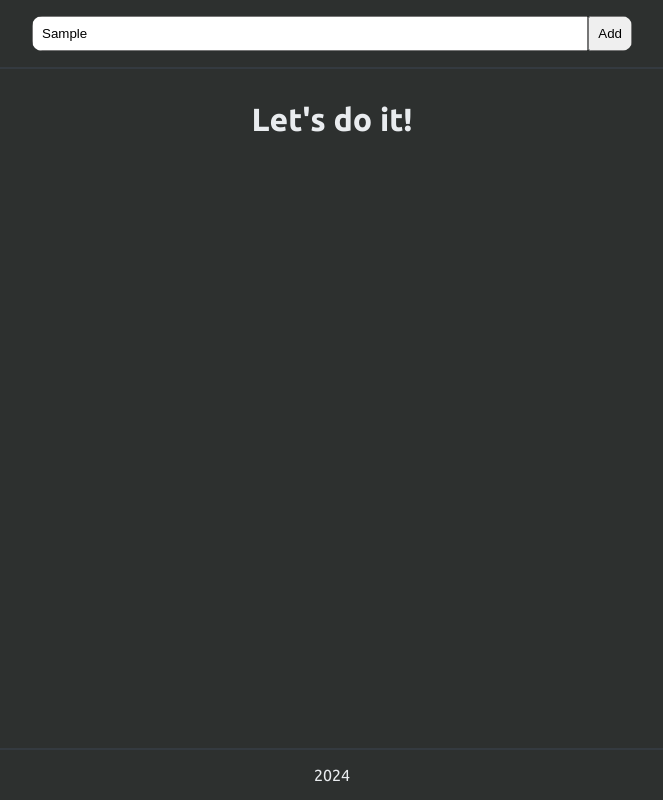
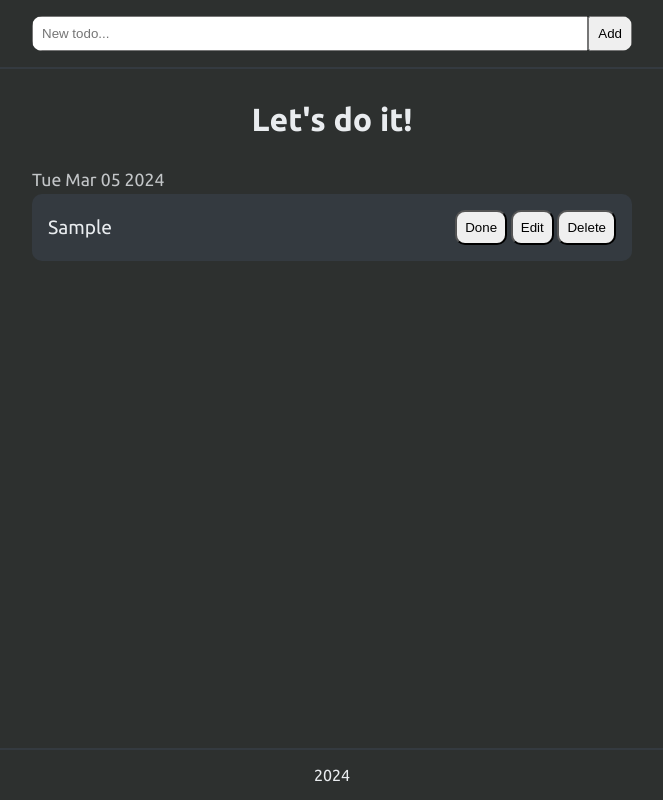
Before and after one commit to AlexBeskrovniy/idb-todo, a website: page static/index.html in a window 1280 px wide. Both pictures are taken after typing "Sample" into the empty fields and a click on the button "Add". Shown: the whole page, without its empty margins (308-971 px from the left). Drawn offline with Linux system fonts and the light colour scheme.

Commit message:
Content simple rerender on db update

```diff
--- a/static/css/style.css
+++ b/static/css/style.css
@@ -74,7 +74,7 @@ body {
             margin-inline: auto;
 
             .todos-group {
-                margin-bottom: 1rem;
+                margin-bottom: 1.5rem;
 
                 .todos-date {
                     font-size: 1.1rem;
--- a/static/index.html
+++ b/static/index.html
@@ -14,7 +14,7 @@
         <header class="header">
             <div class="form-wrapper">
                 <form class="form" action="#" data-form>
-                    <input class="form-field" type="text" name="todo" id="todo" required placeholder="New todo...">
+                    <input class="form-field" type="text" name="todo" id="todo" required placeholder="New todo..." data-input>
                     <button class="form-submit" type="Sumbit">Add</button>
                 </form>
             </div>
--- a/static/js/script.js
+++ b/static/js/script.js
@@ -8,6 +8,7 @@ customElements.define('todo-list', class extends HTMLElement {
 
     connectedCallback() {
         this.$form = this.querySelector('[data-form]');
+        this.$mainInput = this.$form.querySelector('[data-input]');
         this.$content = this.querySelector('[data-content]');
         this.$groupTemplate = this.querySelector('[data-group-template]');
         this.$cardTemplate = this.querySelector('[data-card-template]');
@@ -19,6 +20,7 @@ customElements.define('todo-list', class extends HTMLElement {
 
         console.log('inited');
         this.$form.addEventListener('submit', this._handleSubmit.bind(this));
+        this.addEventListener('todos:update', this._renderContent)
         await this._renderContent();
     }
 
@@ -37,6 +39,8 @@ customElements.define('todo-list', class extends HTMLElement {
                 return acc;
             }, {});
 
+            let todoGroupNodes = [];
+
             for (const [date, todos] of Object.entries(sortedTodos)) {
                 const groupNode = this.$groupTemplate.content.cloneNode(true);
                 groupNode.querySelector('[data-date]').textContent = new Date(date).toDateString();
@@ -49,8 +53,10 @@ customElements.define('todo-list', class extends HTMLElement {
                     groupNode.querySelector('[data-group]').appendChild(todoNode);
                 });
 
-                this.$content.appendChild(groupNode);
+                todoGroupNodes.push(groupNode);
             }
+
+            this.$content.replaceChildren(...todoGroupNodes);
         } catch(err) {
             console.error(err);
         }
@@ -68,8 +74,11 @@ customElements.define('todo-list', class extends HTMLElement {
         try {
             const newTodo = await addOne(db, 'todos', todo);
             console.log(newTodo);
+            this._renderContent();
         } catch(err) {
             console.error(err);
+        } finally {
+            this.$mainInput.value = null;
         }
     }
 });
@@ -98,6 +107,7 @@ customElements.define('todo-card', class extends HTMLElement {
         try {
             const updatedTodo = await updateOne(db, 'todos', this.id, {"done": !this.completed});
             console.log(updatedTodo);
+            this._sendUpdateEvent();
         } catch(err) {
             console.error(err);
         }
@@ -113,9 +123,16 @@ customElements.define('todo-card', class extends HTMLElement {
         try {
             const deletedTodo = await deleteOne(db, 'todos', this.id);
             console.log(deletedTodo);
+            this._sendUpdateEvent();
         } catch(err) {
             console.error(err);
         }
+    }
+
+    _sendUpdateEvent() {
+        this.dispatchEvent(new CustomEvent('todos:update', {
+            bubbles: true
+        }));
     }
 
     get id() {
```
